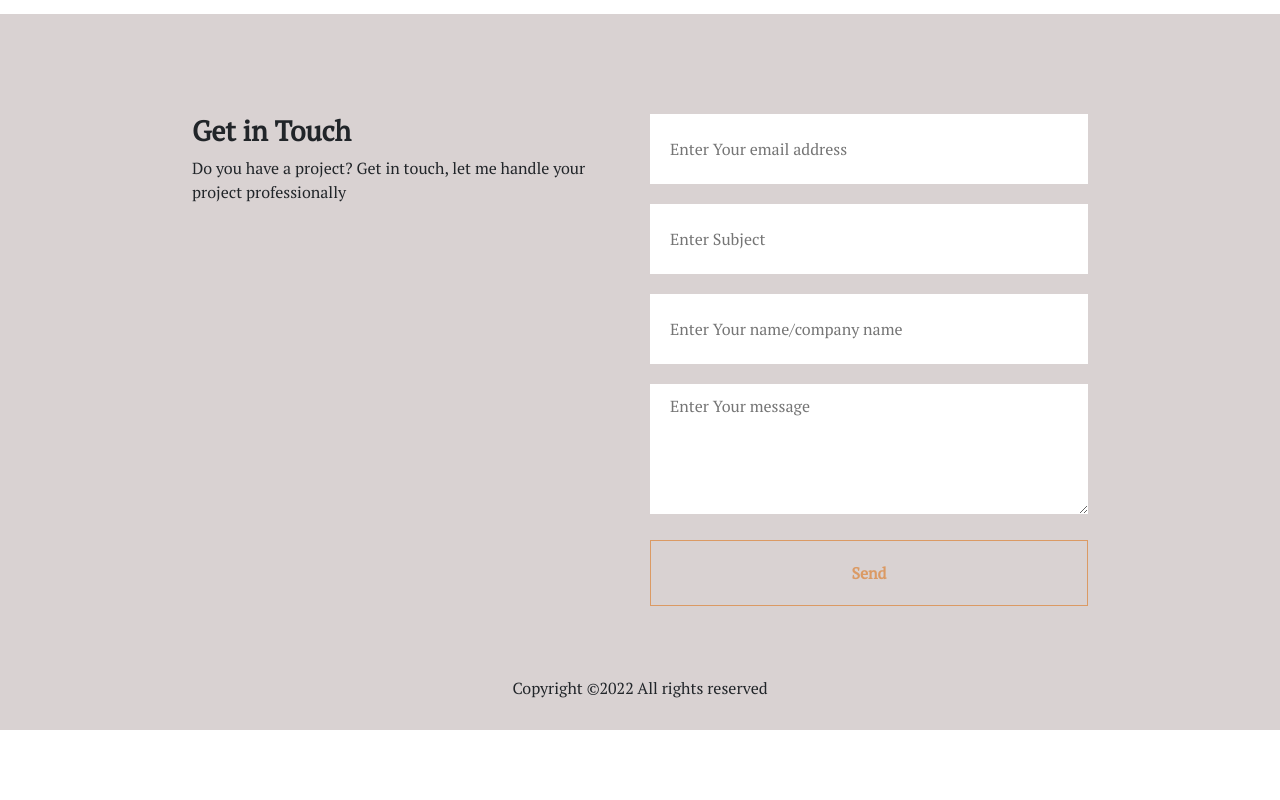
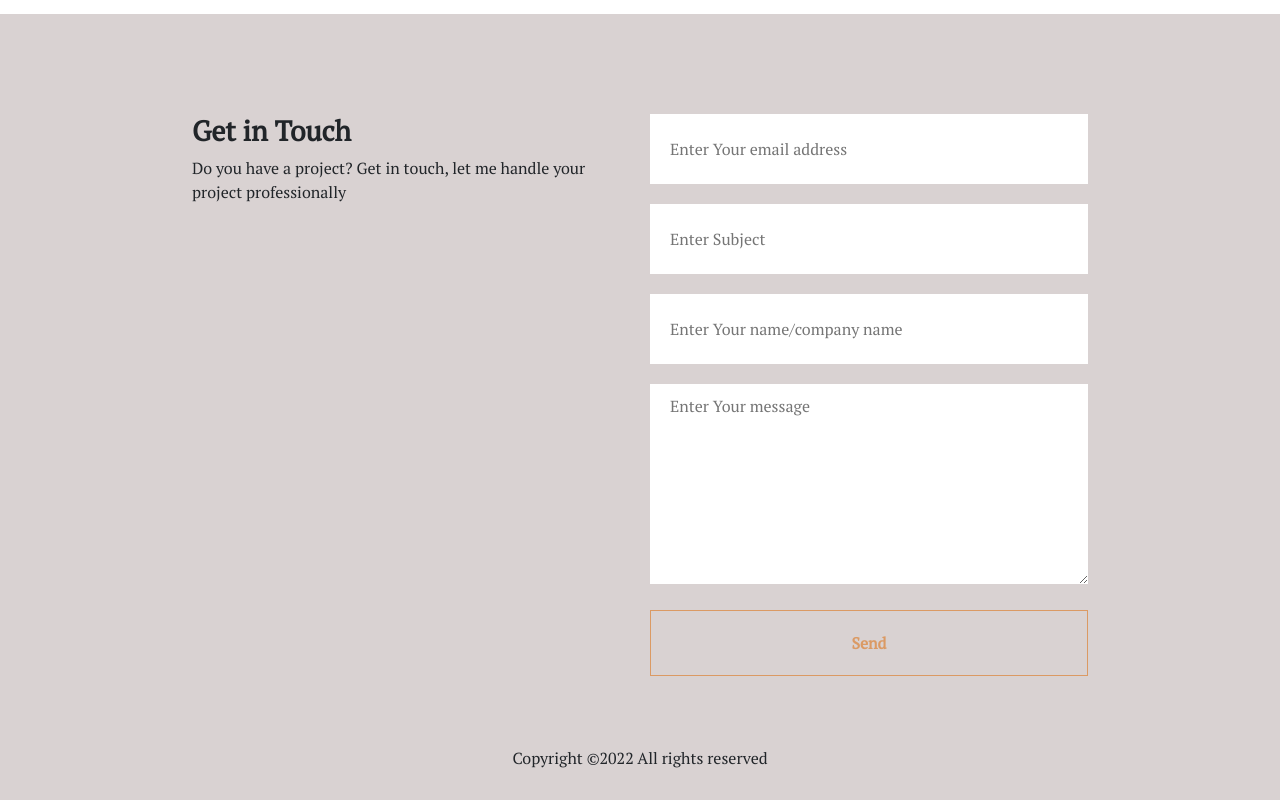
Before and after one commit to georgediepiriye/georgediepiriye, a React (Create React App) app: page / in a window 1280 px wide. Shown: the part 4596-5396 px from the top of the page. Before the commit the page ends 5326 px from the top, so only its background shows below. Built offline with nearby package versions, Linux system fonts and the light colour scheme.

Commit message:
fixed a bug in the index file

```diff
--- a/public/index.html
+++ b/public/index.html
@@ -2,13 +2,9 @@
 <html lang="en">
   <head>
     <meta charset="utf-8" />
-    <link rel="icon" href="%PUBLIC_URL%/favicon.ico" />
+
     <meta name="viewport" content="width=device-width, initial-scale=1" />
-    <meta name="theme-color" content="#000000" />
-    <meta
-      name="description"
-      content="Web site created using create-react-app"
-    />
+
     <link
       href="https://cdn.jsdelivr.net/npm/bootstrap@5.1.3/dist/css/bootstrap.min.css"
       rel="stylesheet"
@@ -34,7 +30,6 @@
     </style>
   </head>
   <body>
-    <noscript>You need to enable JavaScript to run this app.</noscript>
     <div id="root"></div>
   </body>
 </html>
--- a/src/components/Contact.jsx
+++ b/src/components/Contact.jsx
@@ -54,7 +54,7 @@
   padding-top: 10px;
   margin-bottom: 20px;
   border: none;
-  min-height: 130px;
+  min-height: 200px;
 `;
 
 const ButtonContainer = styled.div`
```
